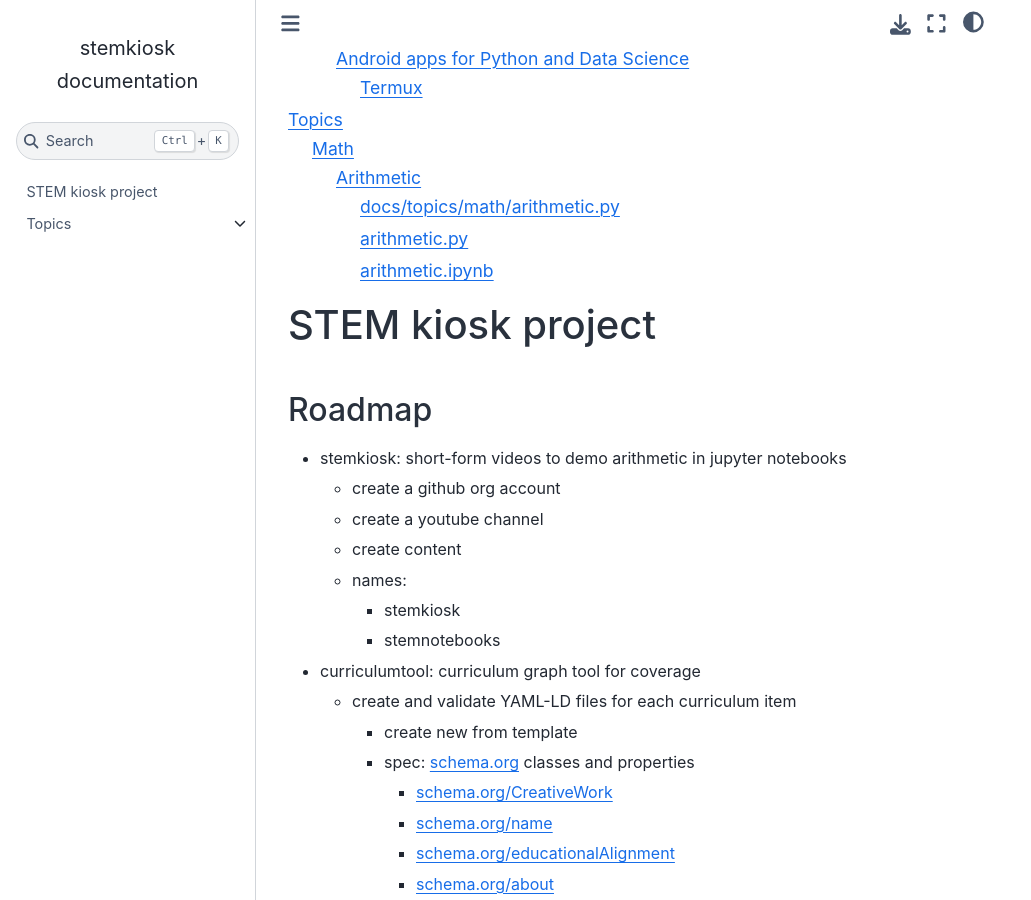
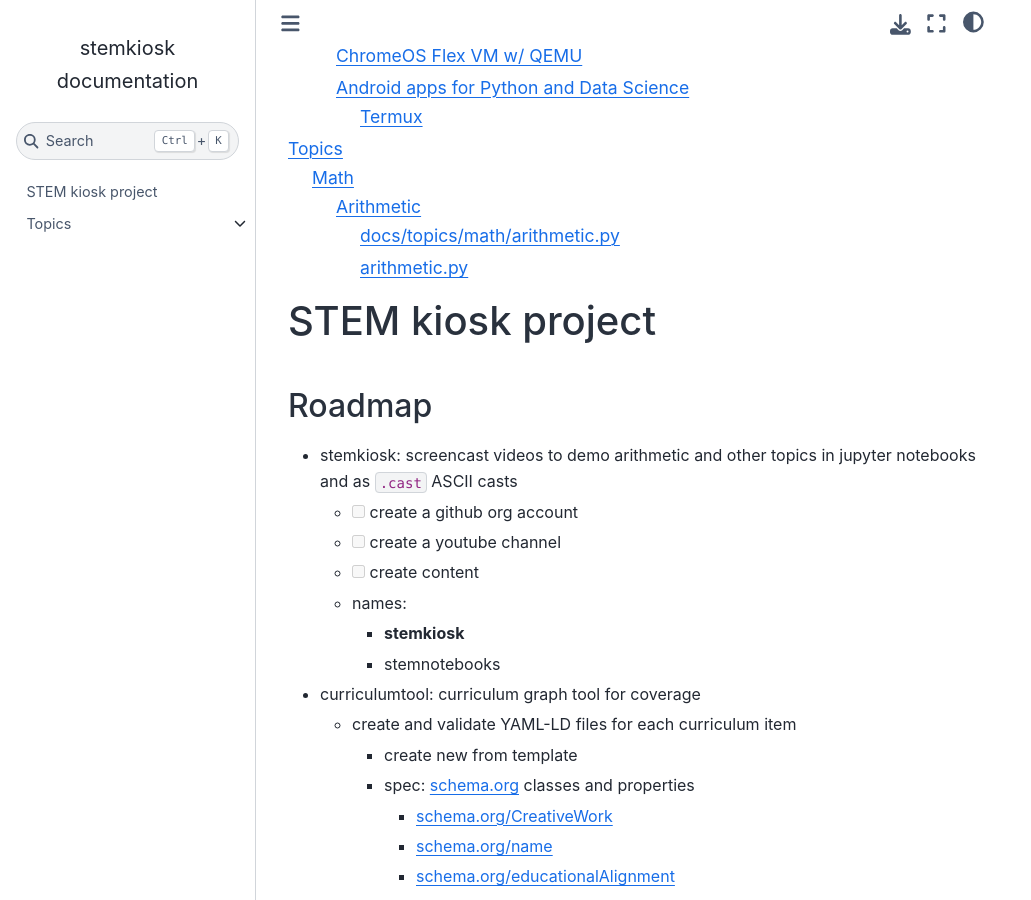
Before and after one commit to stemkiosk/stemkiosk, a Sphinx documentation site: the page built from docs/index.md, in a window 1280 px wide and 900 px high, scrolled down 1106 px. Shown: the whole window, without its empty margins (0-1031 px from the left). Built offline with Sphinx 7.4.7 and the Sphinx Book theme 1.1.4, drawn with Linux system fonts in a browser that asks for light colours; pages that are not in the unit, such as notebooks, are missing from menus; some of the changed text lies outside the part shown.

Commit message:
DOC: topics folder structure; topics/math/folder/index.md for non-notebook resources

```diff
--- a/README.md
+++ b/README.md
@@ -1,12 +1,12 @@
 # STEM kiosk project
 
 ## Roadmap
-- stemkiosk: short-form videos to demo arithmetic in jupyter notebooks
-  - create a github org account
-  - create a youtube channel
-  - create content
+- stemkiosk: screencast videos to demo arithmetic and other topics in jupyter notebooks and as `.cast` ASCII casts
+  - [ ] create a github org account
+  - [ ] create a youtube channel
+  - [ ] create content
   - names:
-    - stemkiosk
+    - **stemkiosk**
     - stemnotebooks
 - curriculumtool: curriculum graph tool for coverage
   - create and validate YAML-LD files for each curriculum item
@@ -33,7 +33,8 @@
       - e.g. a transitive sort with `tsort` should present the requisite
         material first, if there are enough edges between the
         curriculum items
-- screencast recording setup
+
+### screencast recording setup
   - create a screencast user
   - create a screencast container or vm
   - set the screen resolution and font dpi
```
Also changed, not shown: docs/topics/math/arithmetic/index.md (added, +19 -0 lines), docs/topics/math/index.md (+1 -19 lines), docs/topics/math/arithmetic/arithmetic.ipynb (renamed from docs/topics/math/arithmetic.ipynb), docs/topics/math/arithmetic/arithmetic.py (renamed from docs/topics/math/arithmetic.py), 3 other files.
